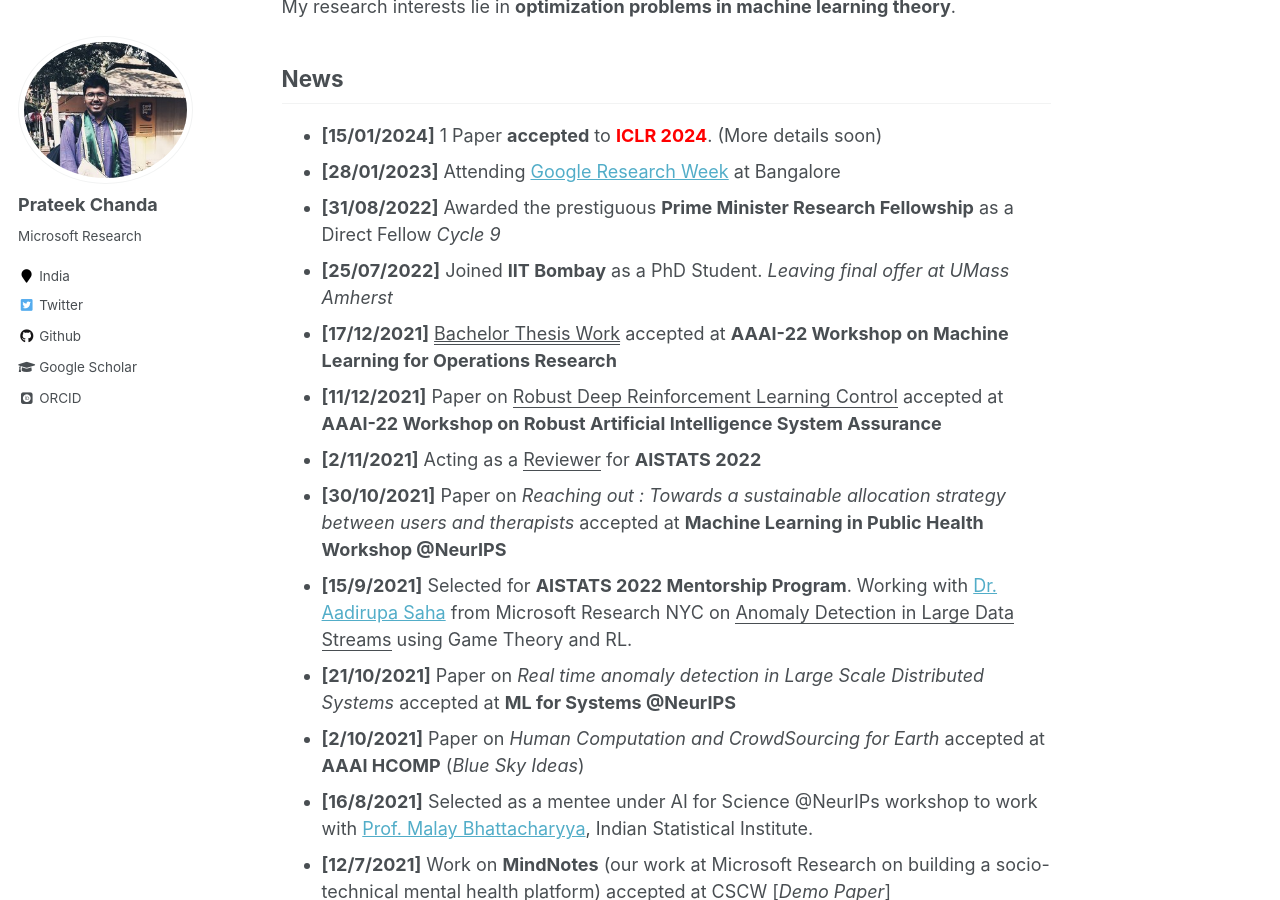
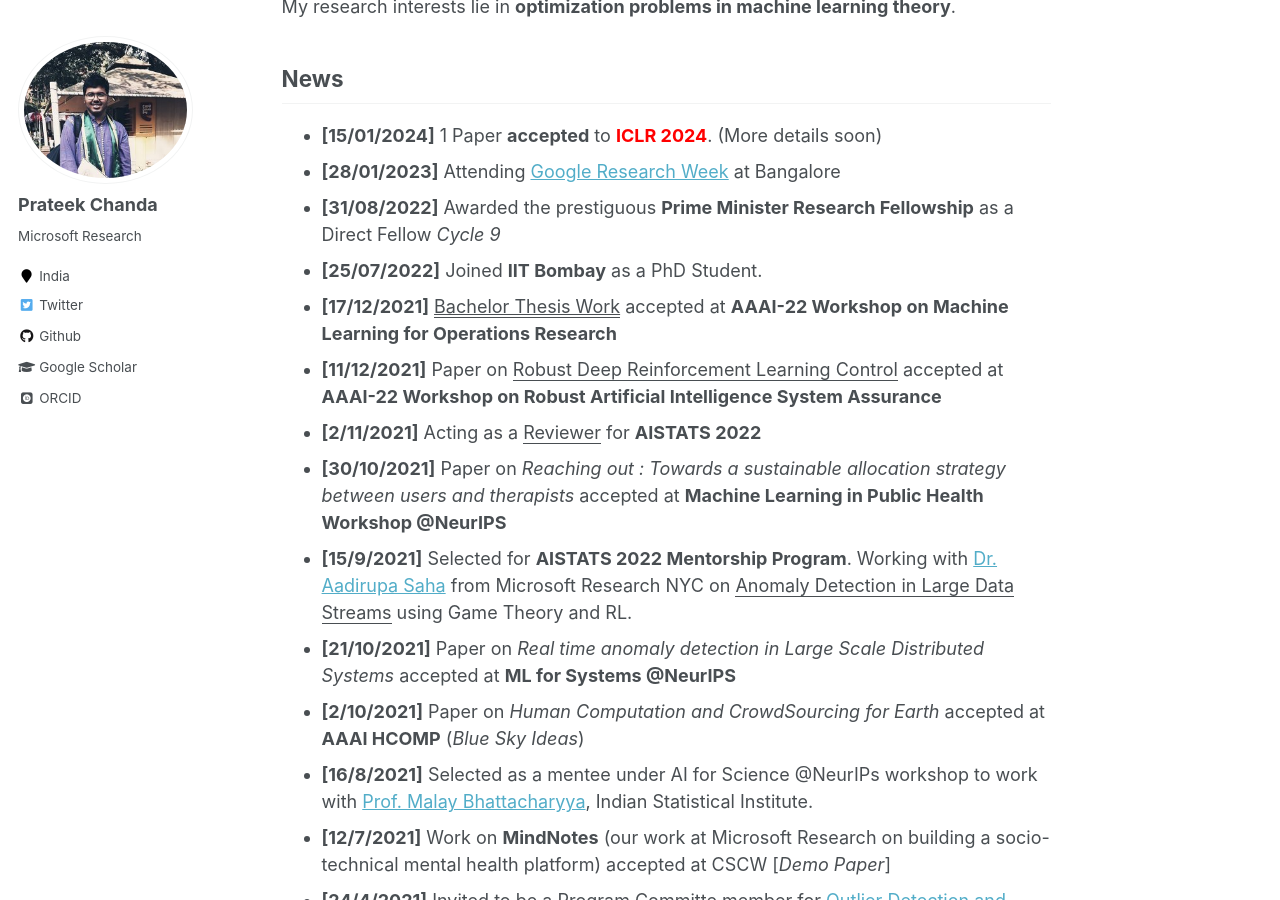
Before and after one commit to prateekiiest/prateekist.github.io, a Jekyll site: the page built from _pages/about.md, in a window 1280 px wide and 900 px high, scrolled down 430 px. Built offline with Jekyll 4.4.1, drawn with Linux system fonts in a browser that asks for light colours; some web fonts are replaced.

Commit message:
Update about.md

```diff
--- a/_pages/about.md
+++ b/_pages/about.md
@@ -21,7 +21,7 @@ News
 - **[15/01/2024]** 1 Paper **accepted** to <span style="color:red">**ICLR 2024**</span>. (More details soon)
 - **[28/01/2023]** Attending [Google Research Week](https://sites.google.com/view/researchweek2023/home) at Bangalore
 - **[31/08/2022]** Awarded the prestiguous **Prime Minister Research Fellowship** as a Direct Fellow *Cycle 9*
-- **[25/07/2022]** Joined **IIT Bombay** as a PhD Student.  *Leaving final offer at UMass Amherst*
+- **[25/07/2022]** Joined **IIT Bombay** as a PhD Student.
 - **[17/12/2021]** <ins><a href="https://openreview.net/forum?id=xUBHq0OrgeR&noteId=opF2ZXN4DCJ">Bachelor Thesis Work</a></ins> accepted at **AAAI-22 Workshop on Machine Learning for Operations Research**
 - **[11/12/2021]** Paper on <ins>Robust Deep Reinforcement Learning Control</ins> accepted at **AAAI-22 Workshop on
 Robust Artificial Intelligence System Assurance**
```
